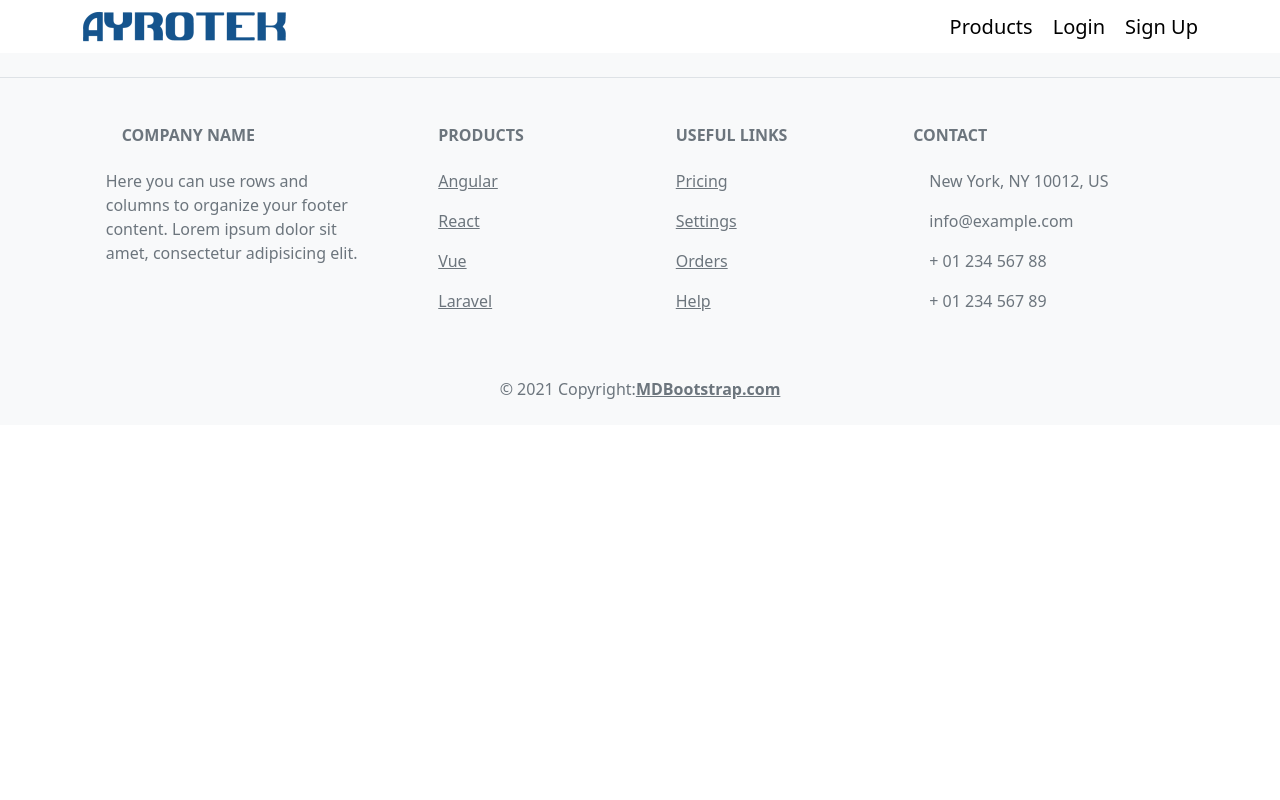
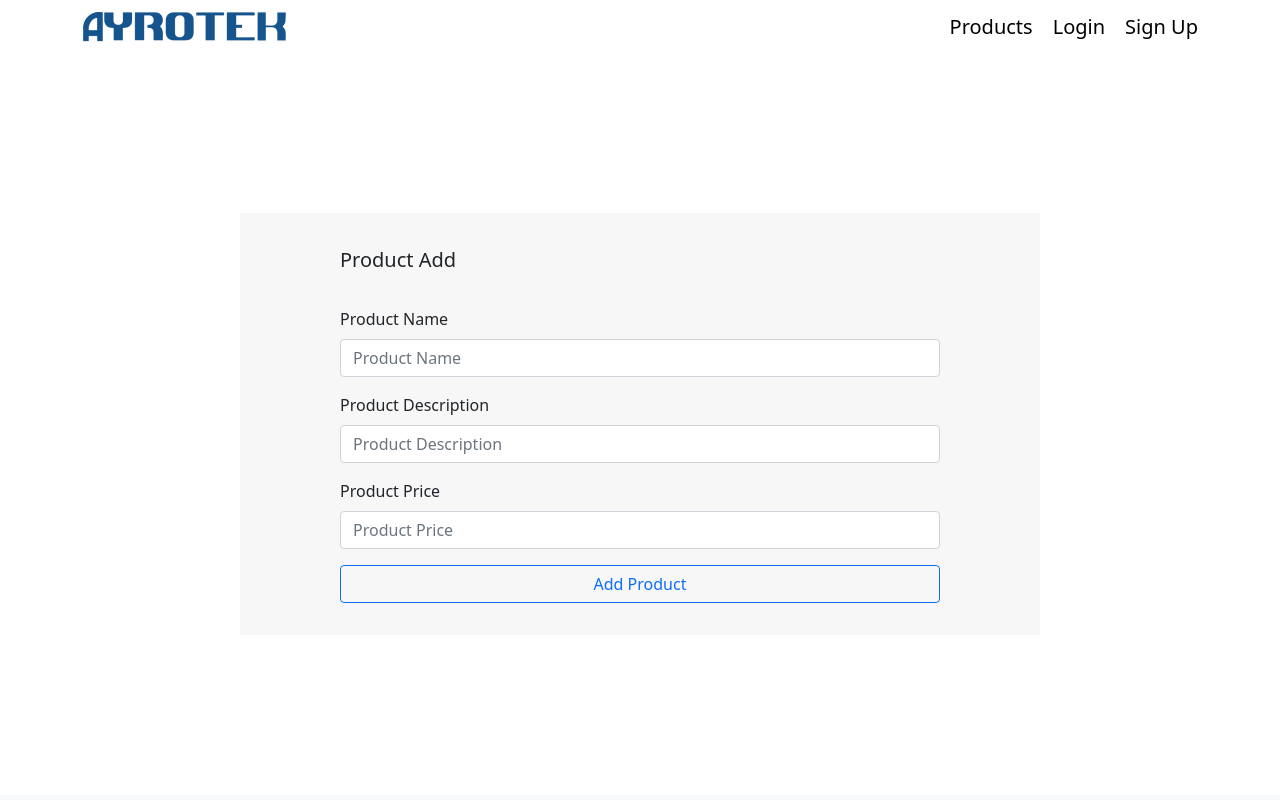
Before and after one commit to karamanemre/ProjectAyrotekFront, a React (Create React App) app: page /productadd in a window 1280 px wide. Shown: the top 800 px of the page. Built offline with nearby package versions, Linux system fonts and the light colour scheme.

Commit message:
product card errors fixed

```diff
--- a/src/components/Dashboard.jsx
+++ b/src/components/Dashboard.jsx
@@ -3,6 +3,7 @@ import { Route, Routes } from 'react-router'
 import { ToastContainer } from 'react-toastify'
 import Home from '../pages/HomePage/Home'
 import Login from '../pages/LoginPage/Login'
+import ProductAdd from '../pages/ProductsPage/ProductAdd'
 import Products from '../pages/ProductsPage/Products'
 import Register from '../pages/RegisterPage/Register'
 
@@ -14,6 +15,7 @@ function Dashboard() {
 
        <Route path='/' element={<Home/>} />
        <Route path='/products' element={<Products/>} />
+       <Route path='/productadd' element={<ProductAdd/>} />
        <Route path='/login' element={<Login/>} />
        <Route path='/register' element={<Register/>} />
    </Routes>
--- a/src/components/ProductCard/ProductCard.jsx
+++ b/src/components/ProductCard/ProductCard.jsx
@@ -1,10 +1,17 @@
 import React from "react";
+import { toast } from "react-toastify";
 import { useUserContext } from "../../context/UserContext";
+import ProductService from "../../services/prouctService";
 import "./ProductCard.scss";
 
 function ProductCard({item}) {
 
     const {isLogin,currentUser} = useUserContext();
+
+    const deleteProduct = (id) => {
+      const productService = new ProductService();
+      productService.delete(id).then(res=>toast.success("Başarılı")).catch(err=>toast.error("Başarısız"));
+    }
 
   return (
     <div className="product-card">
@@ -22,8 +29,8 @@ function ProductCard({item}) {
         {" "}
         <b>Seller:</b> Emre Karaman
       </div>
-      {isLogin && currentUser.id === item.sellerId && <div className={"cart-detail"}>
-        <span>Sil</span>
+      {isLogin && currentUser.userId === item.sellerId && <div className={"cart-detail"}>
+        <span onClick={()=>deleteProduct(item.id)}>Sil</span>
         <span>Güncelle</span>
       </div>}
 
--- a/src/components/ProductCard/ProductCard.scss
+++ b/src/components/ProductCard/ProductCard.scss
@@ -1,6 +1,6 @@
 .product-card{
     height: auto;
-    width: 500px;
+    width: 400px;
     background-color: aliceblue;
     border-radius: 10px;
     padding: 15px;
--- a/src/components/SignedIn.jsx
+++ b/src/components/SignedIn.jsx
@@ -1,4 +1,5 @@
 import React, { useEffect } from 'react'
+import { Link } from 'react-router-dom';
 import { useUserContext } from '../context/UserContext';
 import UserService from '../services/userServices'
 
@@ -14,7 +15,8 @@ function SignedIn() {
   return (
     <div className='signedIn d-flex flex-row gap-3'>
       <div><b>{currentUserName}</b></div>
-      <div>Ürün Listesi</div>
+      <Link to={"/products"} className={""}><div>Ürün Listesi</div></Link>
+      <Link to={"/productadd"} className={""}><div>Ürün Ekle</div></Link>
     </div>
   )
 }
--- a/src/pages/LoginPage/Login.jsx
+++ b/src/pages/LoginPage/Login.jsx
@@ -14,8 +14,8 @@ function Login() {
   const {setIsLogin,setCurrentUser} = useUserContext();
 
   let initialValues = {
-    email: "",
-    password: "",
+    email: "7emre10@gmail.com",
+    password: "1",
   };
 
   const validationSchema = Yup.object({
@@ -35,7 +35,7 @@ function Login() {
         userService.setAxiosHeader(res.data.data.token)
         navigate("/")
       }).catch(err=>{
-        toast.error("Giriş başarısız")
+        toast.error("Kullanıcı adı veya şifre hatalı")
       })
     },
   });
--- /dev/null
+++ b/src/pages/ProductsPage/ProductAdd.jsx
@@ -0,0 +1,93 @@
+import React, { useState } from "react";
+import { useFormik, Form, Formik } from "formik";
+import * as Yup from "yup";
+import { useUserContext } from "../../context/UserContext";
+import ProductService from "../../services/prouctService";
+import { toast } from "react-toastify";
+import Input from "../../components/Input";
+import './Products.scss'
+
+function ProductAdd() {
+  const { currentUser } = useUserContext();
+  const [spinner, setSpinner] = useState();
+
+  let initialValues = {
+    name: "",
+    description: "",
+    price: "",
+    sellerId: currentUser.userId,
+  };
+
+  const validationSchema = Yup.object({
+    name: Yup.string().required("Zorunlu alan"),
+    description: Yup.string().required("Zorunlu alan"),
+    price: Yup.string().required("Zorunlu alan"),
+  });
+
+  const { handleSubmit, handleChange, values, errors, resetForm } = useFormik({
+    initialValues,
+    validationSchema,
+    onSubmit: (values) => {
+      console.log(currentUser.userId);
+      setSpinner(true);
+      const productService = new ProductService();
+      values.sellerId = currentUser.userId;
+      productService
+        .save(values)
+        .then((res) => toast.success("Başarıyla eklendi"))
+        .catch((err) => toast.error("İşlem başarısız."));
+      setSpinner(false);
+    },
+  });
+
+  return (
+    <div className="product-add">
+      <form onSubmit={handleSubmit} className="form">
+        <div className="content">
+          <div className="product-title">Product Add</div>
+          <div className="mb-3 product-div">
+            <Input
+              label={"Product Name"}
+              error={errors.name}
+              inputType="text"
+              name={"name"}
+              value={values.name}
+              handleChange={handleChange}
+            />
+          </div>
+          <div>
+            <Input
+              label={"Product Description"}
+              error={errors.description}
+              inputType="text"
+              name={"description"}
+              value={values.description}
+              handleChange={handleChange}
+            />
+          </div>
+          <div>
+            <Input
+              label={"Product Price"}
+              error={errors.price}
+              inputType="text"
+              name={"price"}
+              value={values.price}
+              handleChange={handleChange}
+            />
+          </div>
+          <div className="d-flex justify-content-center">
+            <button
+              className="btn btn-outline-primary w-100"
+              type="submit"
+              disabled={spinner}
+            >
+              Add Product
+            </button>
+          </div>
+        </div>
+      </form>
+    </div>
+  );
+}
+
+export default ProductAdd;
--- a/src/pages/ProductsPage/Products.jsx
+++ b/src/pages/ProductsPage/Products.jsx
@@ -13,7 +13,7 @@ function Products() {
     productService.getAll().then(res =>{
       setProducts(res.data.data)
     });
-  },[])
+  },[products])
 
   return (
     <div className='products-page container'>
--- a/src/pages/ProductsPage/Products.scss
+++ b/src/pages/ProductsPage/Products.scss
@@ -1,4 +1,32 @@
 .products-page{
     padding-top: 5rem;
     padding-bottom: 5rem;
+    display: flex;
+    flex-direction: row;
+    flex-flow: row wrap;
+    gap: 20px;
 }
+
+.product-add{
+    padding-top: 10rem;
+    padding-bottom: 10rem;
+    display: flex;
+    justify-content: center;
+    align-items: center;
+    .product-title{
+        font-size: 20px;
+        margin-bottom: 2rem;
+    }
+    .form{
+        display: flex;
+        justify-content: center;
+        width: 800px;
+        border: 1rem;
+        padding: 2rem;
+        background-color: rgb(247, 247, 247);
+        height: auto;
+        .product-div{
+            width: 600px;
+        }
+    }
+}
```
